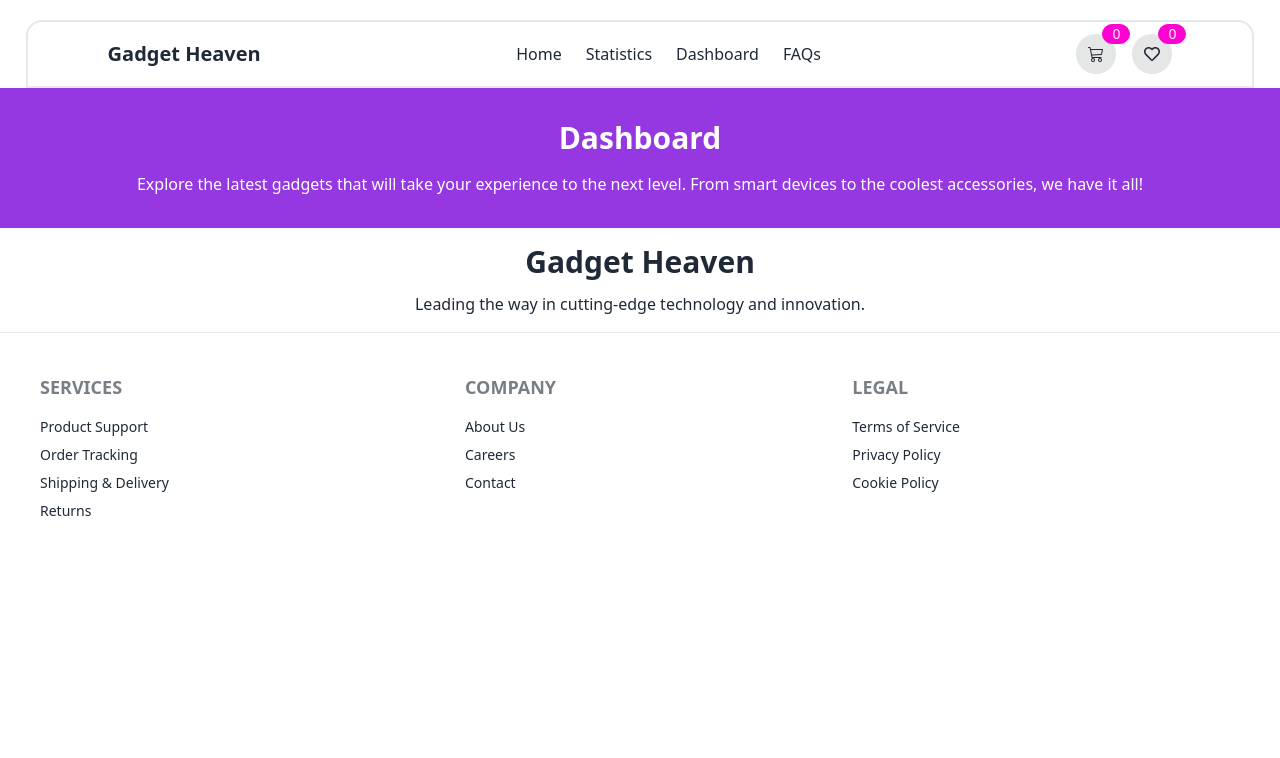
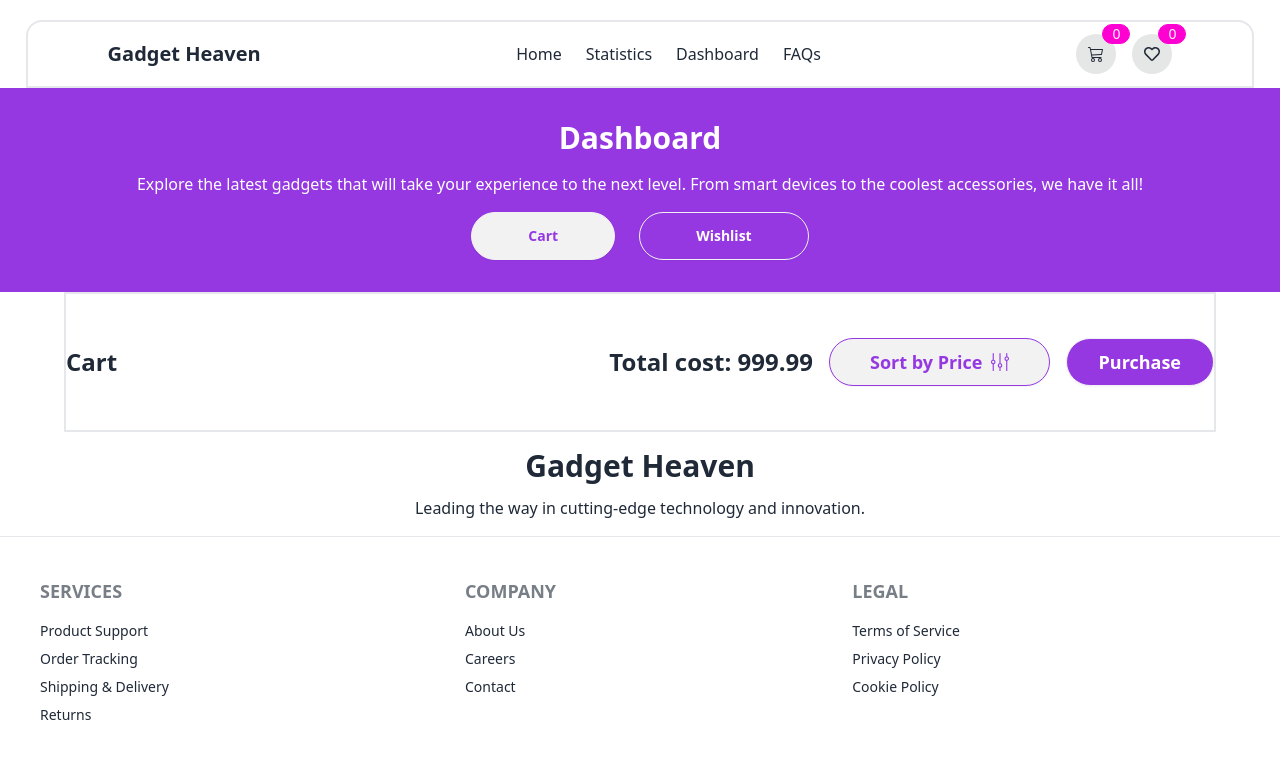
Before and after one commit to mushayed/Gadget-heaven, a React (Vite) app: page /dashboard in a window 1280 px wide. Shown: the top 758 px of the page. Built offline with nearby package versions, Linux system fonts and the light colour scheme.

Commit message:
Dashboard page added

```diff
--- /dev/null
+++ b/src/Components/CartContainer/CartContainer.jsx
@@ -0,0 +1,30 @@
+import { SlEqualizer } from "react-icons/sl";
+
+const CartContainer = () => {
+  return (
+    <div className="border-2 w-[90%] mx-auto">
+      <div className="flex flex-col lg:flex-row justify-between items-center py-11">
+        <div>
+          <h4 className="text-2xl font-bold">Cart</h4>
+        </div>
+        <div className="flex flex-col lg:flex-row justify-center items-center gap-4">
+          <h4 className="text-2xl font-bold">Total cost: 999.99</h4>
+          <div className="flex flex-col md:flex-row gap-4">
+            <button class="text-lg font-semibold btn rounded-full px-10 text-[#9538E2] border-[#9538E2]">
+              Sort by Price
+              <SlEqualizer />
+            </button>
+            <button class="text-lg font-semibold btn rounded-full px-8 bg-[#9538E2] text-white">
+              Purchase
+            </button>
+          </div>
+        </div>
+      </div>
+      <div>
+
+      </div>
+    </div>
+  );
+};
+
+export default CartContainer;
--- a/src/Components/Dashboard/Dashboard.jsx
+++ b/src/Components/Dashboard/Dashboard.jsx
@@ -1,4 +1,10 @@
+import { useState } from "react";
+import CartContainer from "../CartContainer/CartContainer";
+import WishlistContainer from "../WishlistContainer/WishlistContainer";
+
 const Dashboard = () => {
+  const [activeButton, setActiveButton] = useState("cart");
+
   return (
     <div>
       <div className="flex flex-col items-center gap-4 p-8 bg-[#9538E2] text-white">
@@ -7,6 +13,23 @@ const Dashboard = () => {
           Explore the latest gadgets that will take your experience to the next
           level. From smart devices to the coolest accessories, we have it all!
         </p>
+        <div className="flex gap-6">
+          <button
+            className={`btn rounded-full px-14 ${activeButton === "cart" ? "text-[#9538E2]" : "bg-[#9538E2] text-white"}`}
+            onClick={() => setActiveButton("cart")}
+          >
+            Cart
+          </button>
+          <button
+            className={`btn rounded-full px-14 ${activeButton === "wishlist" ? "text-[#9538E2]" : "bg-[#9538E2] text-white"}`}
+            onClick={() => setActiveButton("wishlist")}
+          >
+            Wishlist
+          </button>
+        </div>
+      </div>
+      <div>
+        {activeButton === "cart" ? <CartContainer></CartContainer> : <WishlistContainer></WishlistContainer>}
       </div>
     </div>
   );
--- a/src/Components/Faqs/Faqs.jsx
+++ b/src/Components/Faqs/Faqs.jsx
@@ -15,37 +15,71 @@ const Faqs = () => {
           <div className="collapse collapse-arrow join-item border-base-300 border">
             <input type="radio" name="my-accordion-4" defaultChecked />
             <div className="collapse-title text-xl font-medium">
-              Click to open this one and close others
+              What is the return policy for purchased products?
             </div>
             <div className="collapse-content">
-              <p>hello</p>
+              <p>
+                We offer a 30-day return policy for unused and unopened
+                products. If you wish to make a return, please contact our
+                support team with your order details, and they’ll guide you
+                through the process. Refunds are processed within 5-7 business
+                days after we receive the returned item.
+              </p>
             </div>
           </div>
           <div className="collapse collapse-arrow join-item border-base-300 border">
             <input type="radio" name="my-accordion-4" />
             <div className="collapse-title text-xl font-medium">
-              Click to open this one and close others
+              Do you offer warranties on your products?
             </div>
             <div className="collapse-content">
-              <p>hello</p>
+              <p>
+                Yes, we offer a 1-year limited warranty on all electronics
+                purchased through our website. This covers any manufacturing
+                defects but does not include accidental damage. Extended
+                warranties may be available for certain products.
+              </p>
             </div>
           </div>
           <div className="collapse collapse-arrow join-item border-base-300 border">
             <input type="radio" name="my-accordion-4" />
             <div className="collapse-title text-xl font-medium">
-              Click to open this one and close others
+              How can I track my order?
             </div>
             <div className="collapse-content">
-              <p>hello</p>
+              <p>
+                Once your order has shipped, you will receive an email with a
+                tracking number and a link to view the status of your delivery.
+                You can also log in to your account on our website to check your
+                order's progress.
+              </p>
             </div>
           </div>
           <div className="collapse collapse-arrow join-item border-base-300 border">
             <input type="radio" name="my-accordion-4" />
             <div className="collapse-title text-xl font-medium">
-              Click to open this one and close others
+              Can I cancel my order after it's placed?
             </div>
             <div className="collapse-content">
-              <p>hello</p>
+              <p>
+                Orders can be canceled within 24 hours of placing them, as long
+                as they haven't shipped yet. Please reach out to our support
+                team as soon as possible if you need to make a cancellation.
+              </p>
+            </div>
+          </div>
+          <div className="collapse collapse-arrow join-item border-base-300 border">
+            <input type="radio" name="my-accordion-4" />
+            <div className="collapse-title text-xl font-medium">
+              What payment methods do you accept?
+            </div>
+            <div className="collapse-content">
+              <p>
+                We accept a variety of payment methods, including major credit
+                cards (Visa, Mastercard, American Express), PayPal, and Apple
+                Pay. For specific details or additional payment options, please
+                refer to our checkout page.
+              </p>
             </div>
           </div>
         </div>
--- a/src/Components/ProductDetails/ProductDetails.jsx
+++ b/src/Components/ProductDetails/ProductDetails.jsx
@@ -26,7 +26,7 @@ const ProductDetails = () => {
   const [wishlistDisabled, setWishlistDisabled] = useState(false);
 
   useEffect(() => {
-    const storedWishlist = JSON.parse(localStorage.getItem("wishlist") || "[]");
+    const storedWishlist = JSON.parse(sessionStorage.getItem("wishlist") || "[]");
     if (storedWishlist.includes(productId)) {
       setWishlistDisabled(true);
     }
@@ -41,7 +41,7 @@ const ProductDetails = () => {
     setWishlist(updatedWishlist);
     setWishlistDisabled(true);
 
-    localStorage.setItem("wishlist", JSON.stringify(updatedWishlist));
+    sessionStorage.setItem("wishlist", JSON.stringify(updatedWishlist));
   };
 
   return (
--- /dev/null
+++ b/src/Components/WishlistContainer/WishlistContainer.jsx
@@ -0,0 +1,17 @@
+import { SlEqualizer } from "react-icons/sl";
+
+const WishlistContainer = () => {
+  return (
+    <div className="border-2 w-[90%] mx-auto">
+      <div className="flex flex-col lg:flex-row justify-between items-center py-11">
+        <div>
+          <h4 className="text-2xl font-bold">Wishlist</h4>
+        </div>
+        <div className="flex flex-col lg:flex-row justify-center items-center gap-4"></div>
+      </div>
+      <div></div>
+    </div>
+  );
+};
+
+export default WishlistContainer;
```
